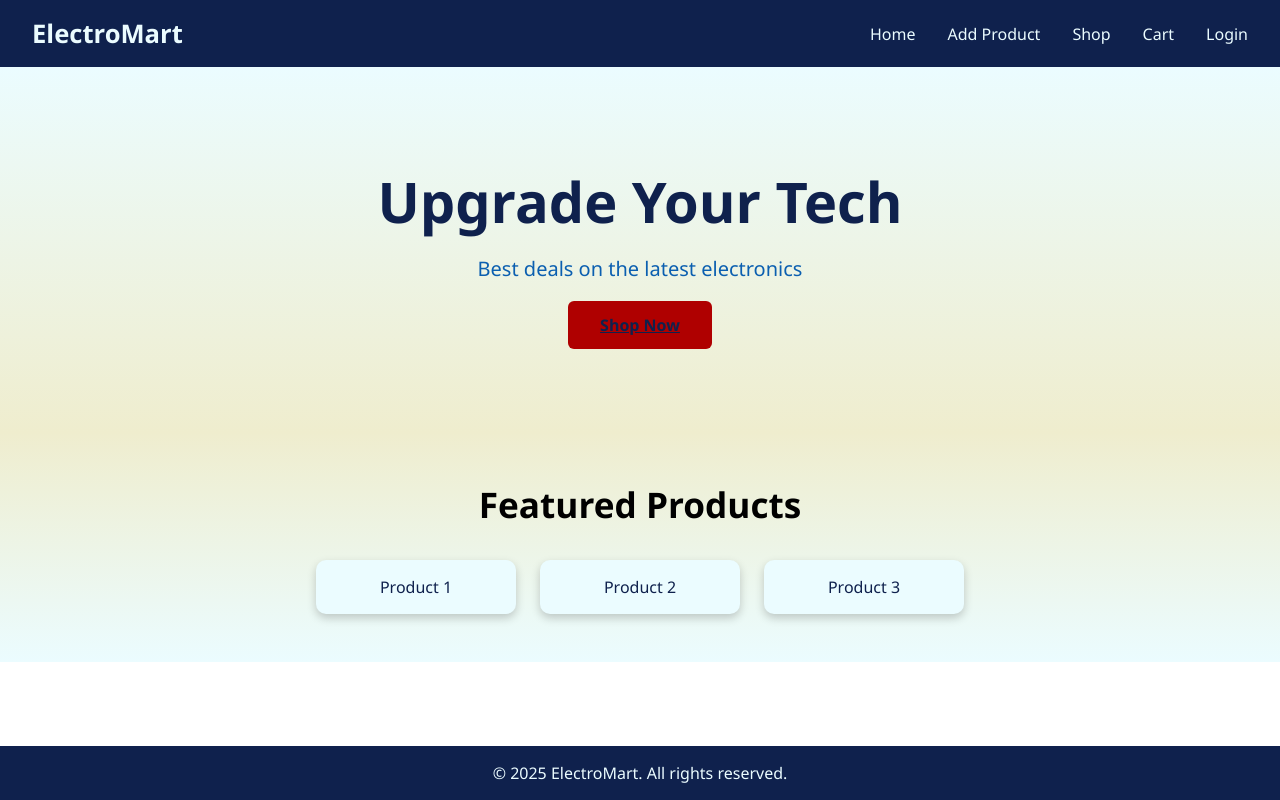
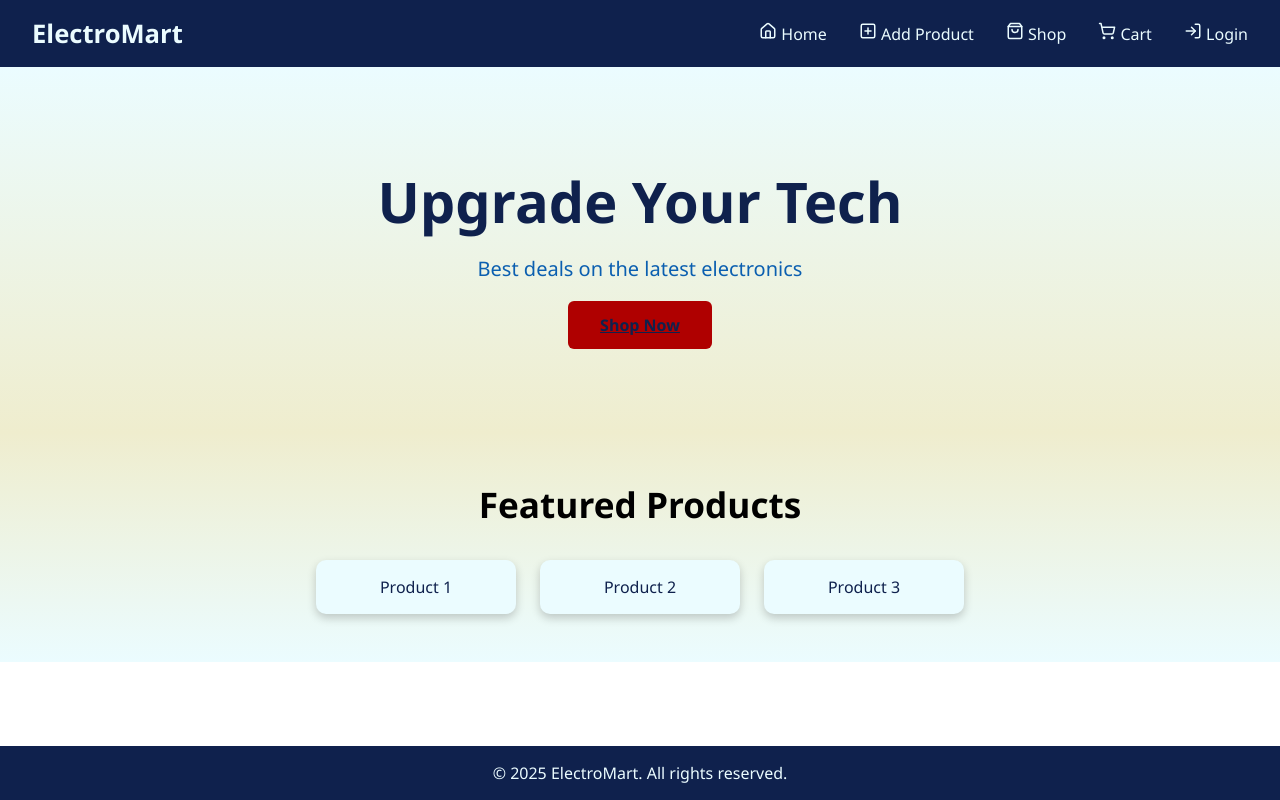
Before and after one commit to carlosal10/electromart, a React (Create React App) app in the folder electromart/: page / in a window 1280 px wide. Built offline with nearby package versions, Linux system fonts and the light colour scheme.

Commit message:
Update Navbar.jsx

```diff
--- a/electromart/src/components/Navbar.jsx
+++ b/electromart/src/components/Navbar.jsx
@@ -1,28 +1,49 @@
-import React, { useState } from 'react';
+import React, { useState, useRef, useEffect } from 'react';
 import { Link } from 'react-router-dom';
-import './Navbar.css'; // Assume we’re adding styles here
+import { Home, PlusSquare, ShoppingBag, ShoppingCart, LogIn } from 'lucide-react'; // Icons
+import './Navbar.css';
 
 const Navbar = () => {
   const [menuOpen, setMenuOpen] = useState(false);
+  const menuRef = useRef();
 
-  const toggleMenu = () => setMenuOpen(!menuOpen);
+  // Close menu when clicking outside
+  useEffect(() => {
+    const handleClickOutside = (e) => {
+      if (menuRef.current && !menuRef.current.contains(e.target)) {
+        setMenuOpen(false);
+      }
+    };
+    document.addEventListener('mousedown', handleClickOutside);
+    return () => document.removeEventListener('mousedown', handleClickOutside);
+  }, []);
 
   return (
     <header className="navbar">
       <div className="logo">ElectroMart</div>
 
-      <button className="hamburger" onClick={toggleMenu}>
+      <button className="hamburger" onClick={() => setMenuOpen(!menuOpen)}>
         <span className="bar" />
         <span className="bar" />
         <span className="bar" />
       </button>
 
-      <nav className={`nav-links ${menuOpen ? 'open' : ''}`}>
-        <Link to="/" onClick={() => setMenuOpen(false)}>Home</Link>
-        <Link to="/add-product" onClick={() => setMenuOpen(false)}>Add Product</Link>
-        <Link to="/shop" onClick={() => setMenuOpen(false)}>Shop</Link>
-        <Link to="/cart" onClick={() => setMenuOpen(false)}>Cart</Link>
-        <Link to="/login" onClick={() => setMenuOpen(false)}>Login</Link>
+      <nav ref={menuRef} className={`nav-links ${menuOpen ? 'open' : ''}`}>
+        <Link to="/" onClick={() => setMenuOpen(false)}>
+          <Home size={18} /> Home
+        </Link>
+        <Link to="/add-product" onClick={() => setMenuOpen(false)}>
+          <PlusSquare size={18} /> Add Product
+        </Link>
+        <Link to="/shop" onClick={() => setMenuOpen(false)}>
+          <ShoppingBag size={18} /> Shop
+        </Link>
+        <Link to="/cart" onClick={() => setMenuOpen(false)}>
+          <ShoppingCart size={18} /> Cart
+        </Link>
+        <Link to="/login" onClick={() => setMenuOpen(false)}>
+          <LogIn size={18} /> Login
+        </Link>
       </nav>
     </header>
   );
```
